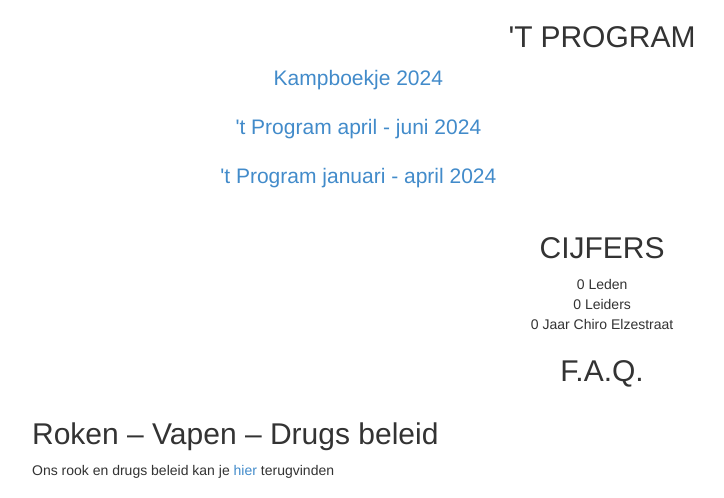
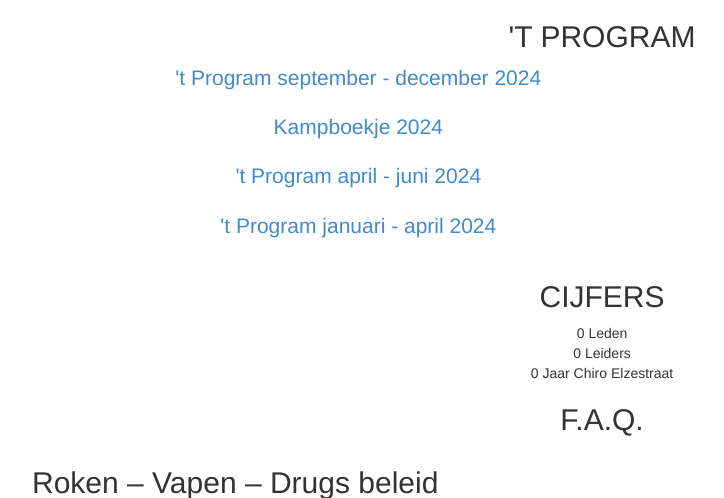
Before and after one commit to Chiro-Elzestraat/chiroelzestraat.be, a PHP site: page /chirojongens/index.php in a window 1280 px wide. Shown: the part 1606-2104 px from the top of the page, without its empty margins (38-762 px from the left). Run offline with PHP 8.4, Linux system fonts and the light colour scheme; some libraries are stand-ins or nearby versions.

Commit message:
't program sep - dec toegevoegd

```diff
--- a/chirojongens/index.php
+++ b/chirojongens/index.php
@@ -355,6 +355,7 @@ $_SESSION['r'] = $r;
           <h2 class="text-uppercase ftco-uppercase">'t Program</h2>
           <div class="row justify-content-center mb-5">
             <div class="col-md-7">
+              <p class="lead"><a href="https://tprogram.chiroelzestraat.be/Program-sept-dec2024.pdf">'t Program september - december 2024</a></p>
               <p class="lead"><a href="https://tprogram.chiroelzestraat.be/Kampboekje2024.pdf">Kampboekje 2024</a></p>
               <p class="lead"><a href="https://tprogram.chiroelzestraat.be/Program-april-juni-2024.pdf">'t Program
                 april - juni 2024</a></p>
```
Also changed, not shown: 1 other file.
